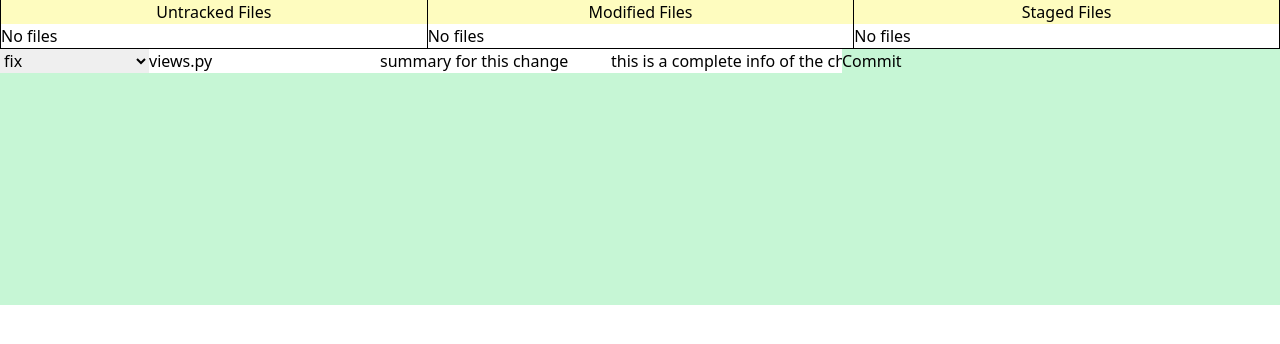
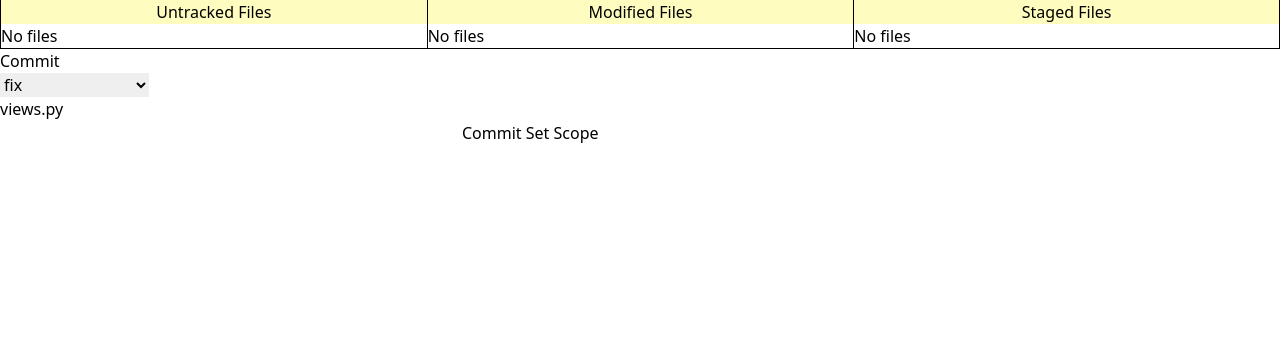
Before and after one commit to IgnisDa/Gitzer, a Nuxt app in the folder gitzer-frontend/: page /status in a window 1280 px wide. Shown: the top 344 px of the page. Built offline with nearby package versions, Linux system fonts and the light colour scheme; what tailwindcss-debug-screens would draw is missing.

Commit message:
feat(gitzer-frontend/components/CommitMessageForm.vue): add button to change scope

```diff
--- a/gitzer-frontend/components/CommitMessageForm.vue
+++ b/gitzer-frontend/components/CommitMessageForm.vue
@@ -1,8 +1,6 @@
 <template>
-  <form
-    class="bg-green-200 container mx-auto h-64"
-    @submit.prevent="commitChange(formData)"
-  >
+  <form class="container mx-auto h-64" @submit.prevent="commitChange(formData)">
+    <div>Commit</div>
     <select v-model="formData.commitType">
       <option value="">Please select one</option>
       <option>fix</option>
@@ -15,7 +13,13 @@
       <option>build</option>
       <option>ci</option>
     </select>
-    <input v-model="formData.commitScope" type="text" name="scope" required />
+    <input
+      v-model="formData.commitScope"
+      class="w-full"
+      type="text"
+      name="scope"
+      required
+    />
     <input
       v-model="formData.commitSummary"
       type="text"
@@ -24,25 +28,35 @@
     />
     <input v-model="formData.commitInfo" type="text" name="commit-info" />
     <button type="submit">Commit</button>
+    {{ commitScopeGetter }}
+    <button @click="setScope()">Set Scope</button>
   </form>
 </template>
 
 <script>
-import { mapActions } from 'vuex'
+import { mapActions, mapGetters } from 'vuex'
 
 export default {
   data: () => ({
     formData: {
       commitType: 'fix',
       commitScope: 'views.py',
-      commitSummary: 'summary for this change',
-      commitInfo: 'this is a complete info of the change',
+      commitSummary: '',
+      commitInfo: '',
     },
   }),
+  computed: {
+    ...mapGetters({
+      commitScopeGetter: 'repository/commitScope',
+    }),
+  },
   methods: {
     ...mapActions({
       commitChangeAction: 'repository/commitChange',
     }),
+    setScope() {
+      this.formData.commitScope = this.commitScopeGetter
+    },
     commitChange(formData) {
       let commitMessage = `${formData.commitType}(${formData.commitScope}): ${formData.commitSummary}`
       if (formData.commitInfo) {
```
